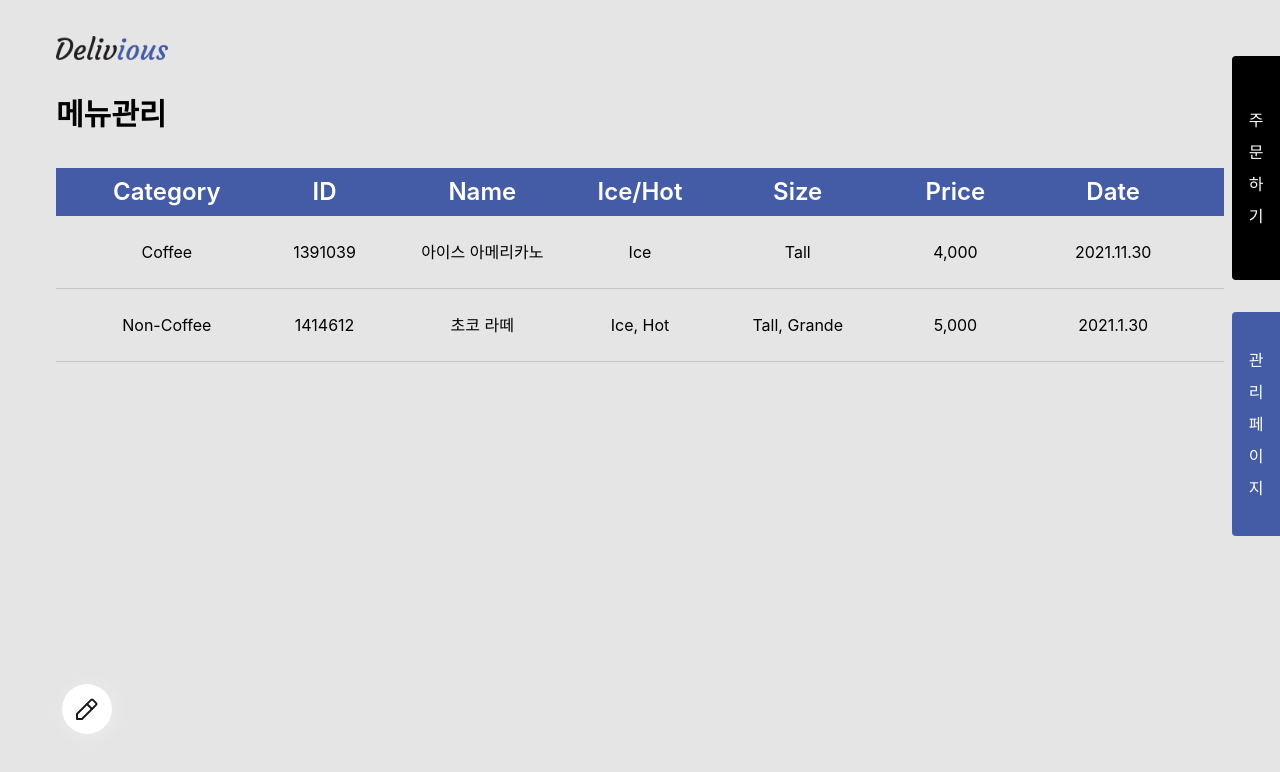
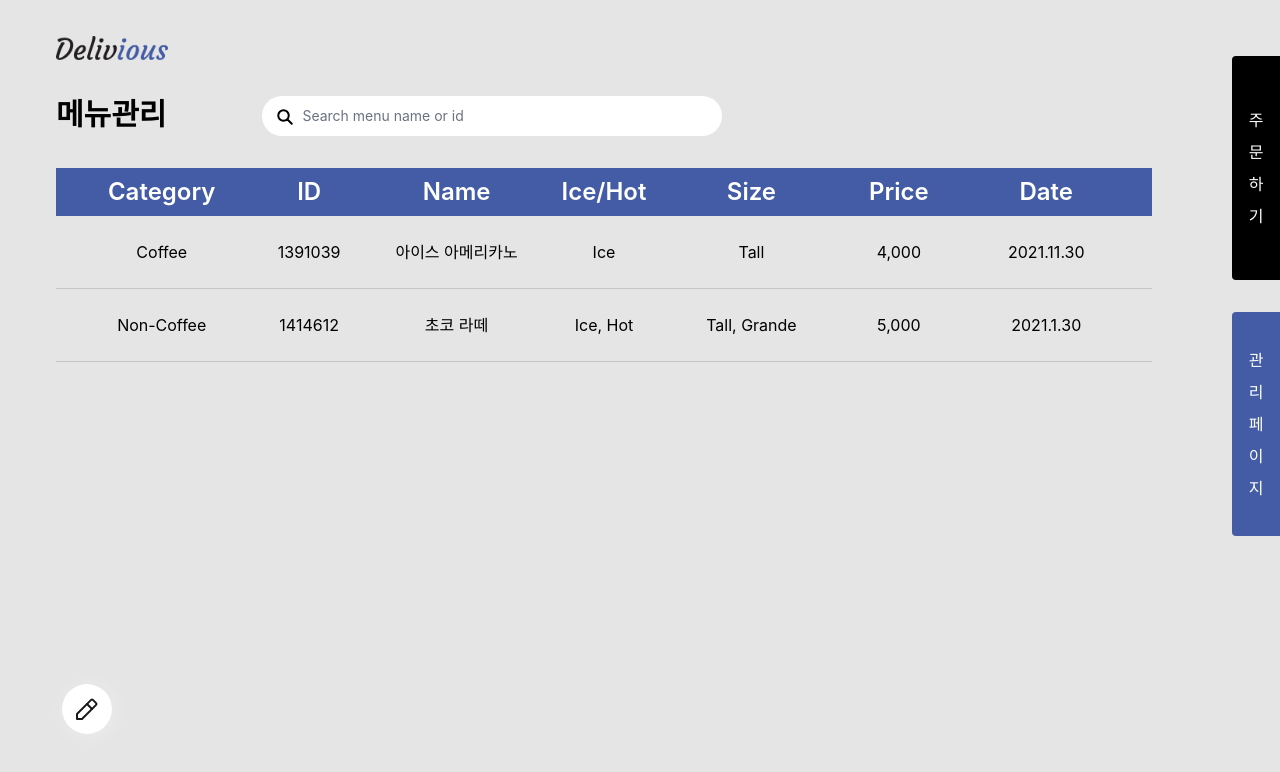
Before and after one commit to do-gather/delivious, a React (Create React App) app in the folder frontend/: page /admin/menu in a window 1280 px wide. Shown: the top 772 px of the page. Built offline with nearby package versions, Linux system fonts and the light colour scheme.

Commit message:
feat: add search box on admin menu page

```diff
--- a/frontend/src/pages/AdminMenu.tsx
+++ b/frontend/src/pages/AdminMenu.tsx
@@ -2,6 +2,7 @@ import React from "react";
 import AdminMenuItem from "../components/AdminMenuItem.tsx";
 import constants from "../utils/constants.ts";
 import EditButton from "../images/EditButton.tsx";
+import SearchBox from "../components/SearchBox.tsx";
 import SideButton from "../components/SideButton.tsx";
 import { Link } from 'react-router-dom';
 
@@ -18,8 +19,11 @@ function Divider() {
 
 export default function AdminMenu() {
     return (
-        <div className="w-full h-screen px-14">
-            <div className="font-bold text-3xl pb-9">메뉴관리</div>
+        <div className="w-full h-screen pl-14 pr-32">
+            <div className="flex space-x-24">
+                <div className="font-bold text-3xl pb-9">메뉴관리</div>
+                <SearchBox placeholder="Search menu name or id" />
+            </div>
             <div className="grid grid-cols-7 gap-4 px-10 justify-between font-semibold whitespace-nowrap text-white h-12 text-center items-center text-2xl" style={{ backgroundColor: "#435CA5" }}>
                 <div>Category</div>
                 <div>ID</div>
```
